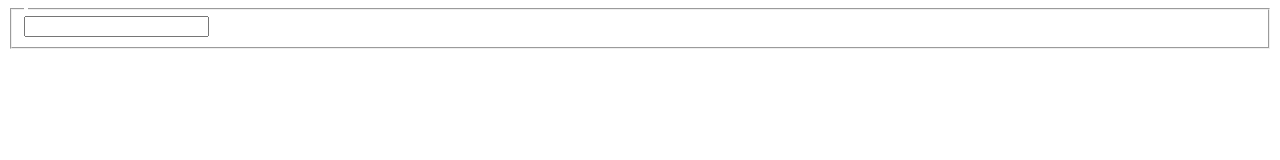
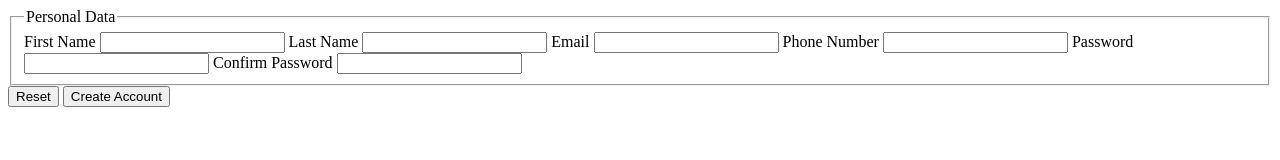
Before and after one commit to ARParizi/Odin-Project--Sign-Up-Form, a plain HTML site: page index.html in a window 1280 px wide. Drawn offline with Linux system fonts and the light colour scheme.

Commit message:
Yes HTML, No CSS

```diff
--- a/index.html
+++ b/index.html
@@ -9,10 +9,22 @@
 <body>
     <form action="#" method="post">
         <fieldset>
-            <legend></legend>
-            <label for=""></label>
-            <input type="text" name="" id="">
+            <legend>Personal Data</legend>
+            <label for="first-name">First Name</label>
+            <input type="text" name="first-name" id="first-name" required>
+            <label for="last-name">Last Name</label>
+            <input type="text" name="last-name" id="last-name" required>
+            <label for="email">Email</label>
+            <input type="email" name="email" id="email" required>
+            <label for="phone-number">Phone Number</label>
+            <input type="tel" name="phone-number" id="phone-number" required>
+            <label for="password">Password</label>
+            <input type="password" name="password" id="password" required>
+            <label for="password-confirm">Confirm Password</label>
+            <input type="password" name="password-confirm" id="password-confirm" required>
         </fieldset>
+        <button type="reset">Reset</button>
+        <button type="submit">Create Account</button>
     </form>
 </body>
 </html>
```
